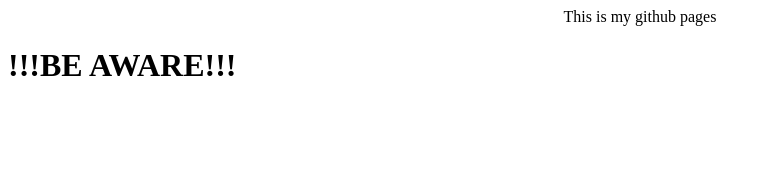
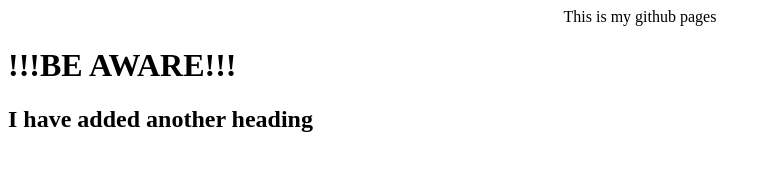
Before and after one commit to Kisnachaudhary2002/github_pages, a plain HTML site: page index.html in a window 1280 px wide. Shown: the whole page, without its empty margins (0-771 px from the left). Drawn offline with Linux system fonts and the light colour scheme.

Commit message:
Added another heading
added heading.

```diff
--- a/index.html
+++ b/index.html
@@ -6,5 +6,6 @@
   <body>
     <center>This is my github pages</center>
     <h1>!!!BE AWARE!!!</h1>
+    <h2>I have added another heading</h2>
   </body>
 </html>
```
